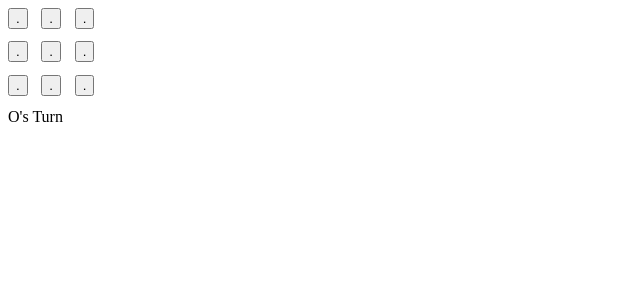
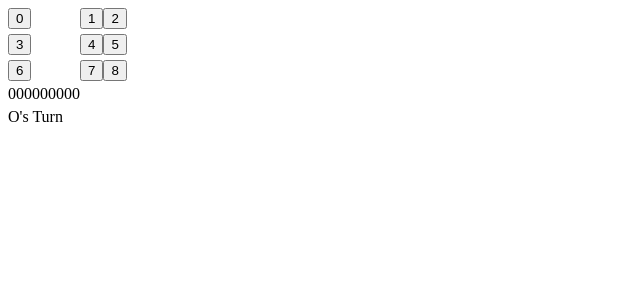
Before and after one commit to lekiy/Tictactoe-React, a React (Vite) app: page / in a window 1280 px wide. Both pictures are taken after a click on the button "Play Game". Shown: the top 300 px of the page, without its empty margins (0-640 px from the left). Built offline with nearby package versions, Linux system fonts and the light colour scheme.

Commit message:
working on win detection

```diff
--- a/src/components/Board.tsx
+++ b/src/components/Board.tsx
@@ -1,5 +1,6 @@
 import Square from "./Square";
 import "./Board.css";
+import { useCallback, useState } from "react";
 
 type BoardProps = {
   currentPlayer: number;
@@ -7,11 +8,49 @@ type BoardProps = {
 };
 
 const Board: React.FC<BoardProps> = ({ currentPlayer, nextTurn }) => {
-  const squares = Array(9).fill(
-    <Square currentPlayer={currentPlayer} nextTurn={nextTurn} />
+  const [gridCells, setGridCells] = useState([0, 0, 0, 0, 0, 0, 0, 0, 0]);
+  const squares = [];
+
+  const checkForWin = useCallback(
+    (currentPlayer: number) => {
+      console.log(currentPlayer);
+      if ((gridCells[0] + gridCells[1] + gridCells[2]) / 3 === currentPlayer)
+        return true;
+      return false;
+    },
+    [gridCells]
   );
 
-  return <div className="board">{squares}</div>;
+  const handleUpdateCell = useCallback(
+    (position: number, value: number) => {
+      setGridCells(
+        gridCells.map((cell, index) => {
+          if (index === position) return value;
+          return cell;
+        })
+      );
+      console.log(checkForWin(value));
+    },
+    [checkForWin, gridCells]
+  );
+
+  for (let index = 0; index < gridCells.length; index++) {
+    squares.push(
+      <Square
+        currentPlayer={currentPlayer}
+        nextTurn={nextTurn}
+        position={index}
+        updateCell={handleUpdateCell}
+      />
+    );
+  }
+
+  return (
+    <div className="board">
+      {squares}
+      {gridCells}
+    </div>
+  );
 };
 
 export default Board;
--- a/src/components/Square.tsx
+++ b/src/components/Square.tsx
@@ -3,26 +3,38 @@ import { useCallback, useState } from "react";
 type SquareProps = {
   currentPlayer: number;
   nextTurn: () => void;
+  updateCell: (position: number, value: number) => void;
+  position: number;
 };
 
-const Square: React.FC<SquareProps> = ({ currentPlayer, nextTurn }) => {
+const Square: React.FC<SquareProps> = ({
+  currentPlayer,
+  nextTurn,
+  updateCell,
+  position,
+}) => {
   const [value, setValue] = useState(0);
   const handleOnClickSquare = useCallback(() => {
     setValue(currentPlayer);
+    updateCell(position, currentPlayer);
     nextTurn();
-  }, [currentPlayer, nextTurn]);
+  }, [currentPlayer, nextTurn, position, updateCell]);
 
-  const getGamePiece = useCallback((value: number) => {
-    if (value == 1) return "O";
-    if (value == 2) return "X";
-  }, []);
+  const getGamePiece = useCallback(
+    (value: number) => {
+      if (value == 1) return "O";
+      if (value == 2) return "X";
+      if (value == 0) return String(position);
+    },
+    [position]
+  );
 
   return (
     <div>
       {value ? (
         getGamePiece(value)
       ) : (
-        <button onClick={handleOnClickSquare}>.</button>
+        <button onClick={handleOnClickSquare}>{getGamePiece(value)}</button>
       )}
     </div>
   );
```
